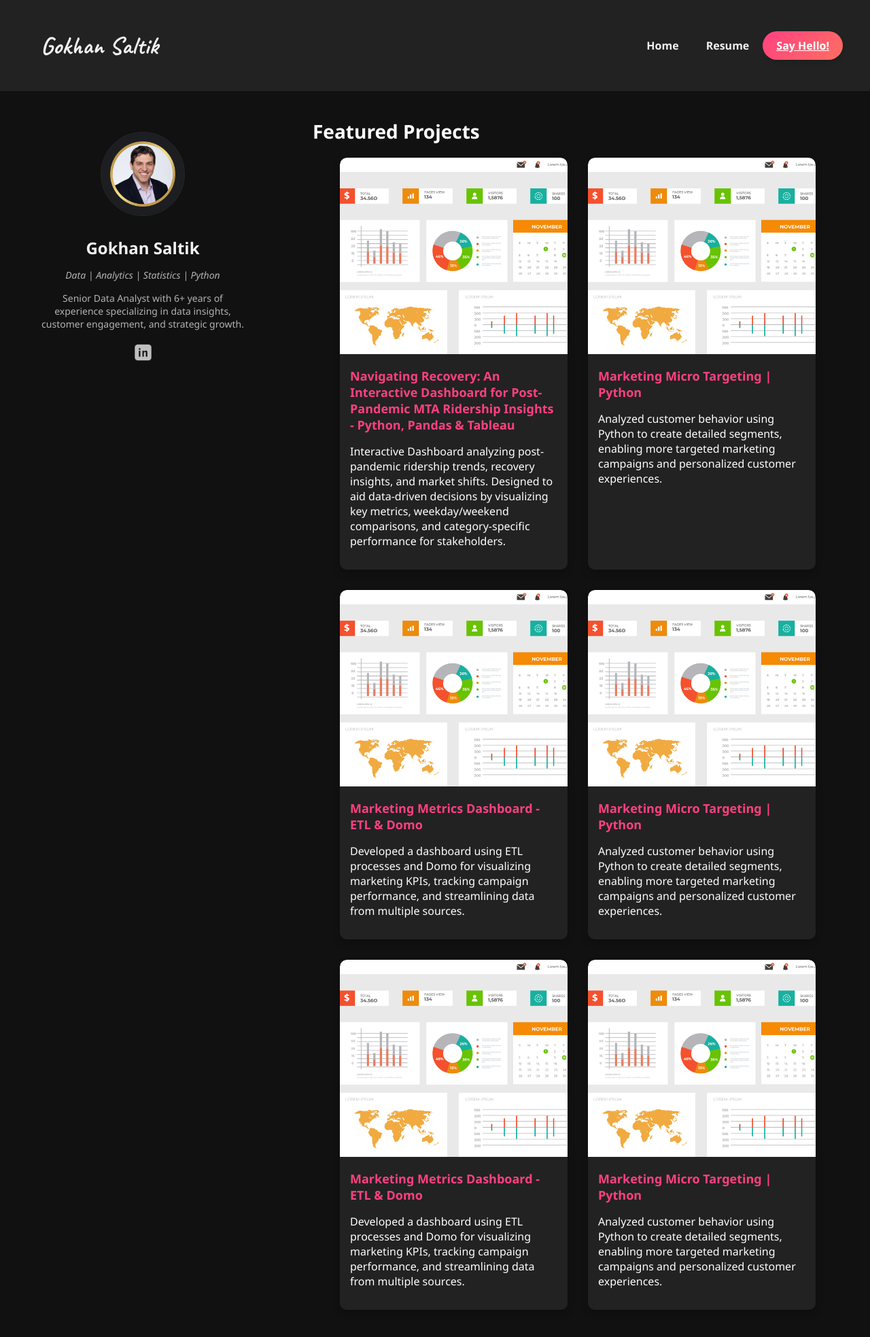
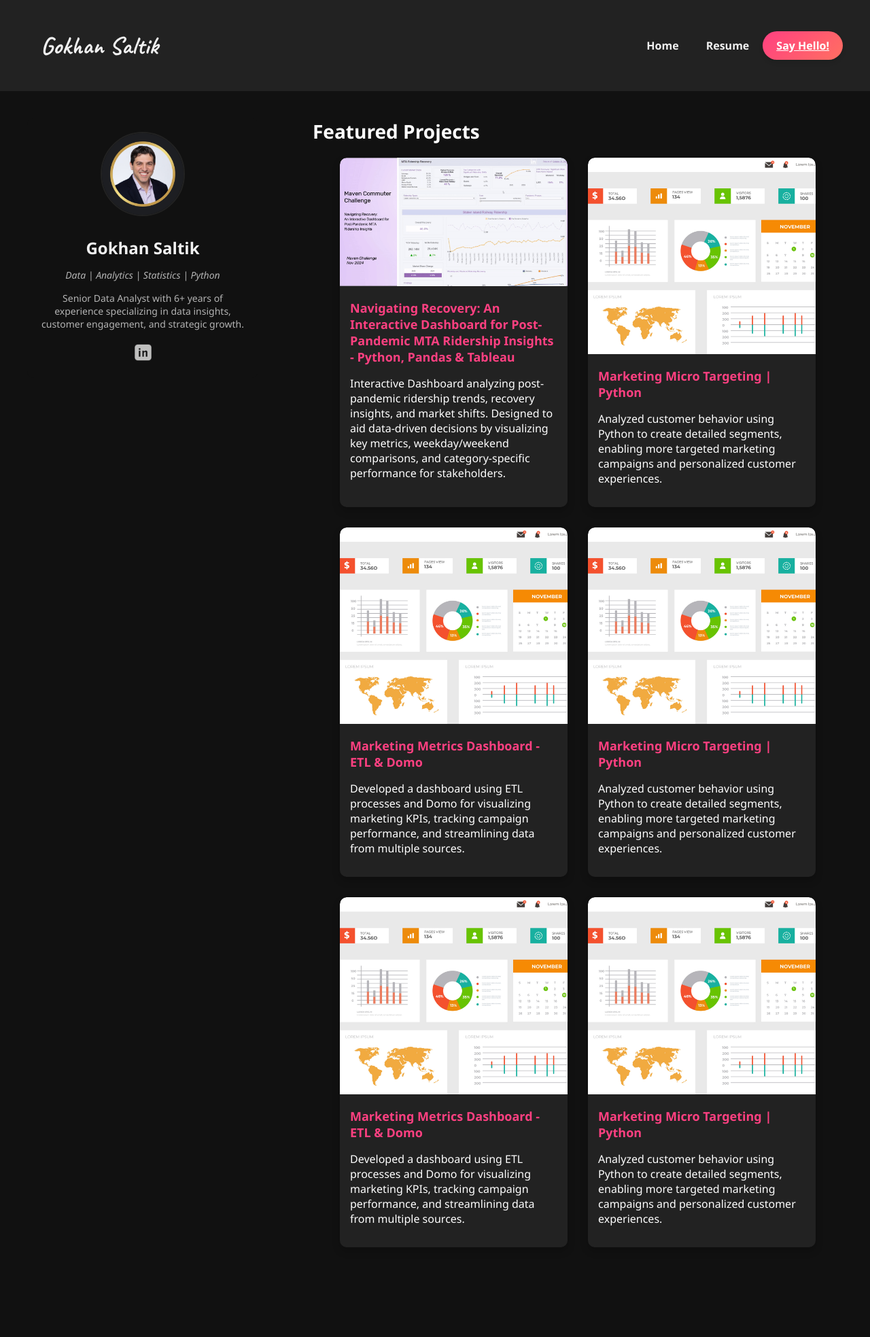
Before and after one commit to saltikg/portfolio, a Jekyll site: the page built from index.html, in a window 1280 px wide. Shown: the whole page at 68% size. Built offline with Jekyll 4.4.1, drawn with Linux system fonts in a browser that asks for light colours; after the commit the page ends 1875 px from its top, so only the background shows below that.

Commit message:
Update index.html

```diff
--- a/index.html
+++ b/index.html
@@ -9,7 +9,7 @@ title: Gokhan Saltik Home
 
         <!-- Project 1: Marketing Metrics Dashboard test test test -->
 <div class="project-item">
-    <img src="assets/img/dashboard-1.png" alt="Marketing Metrics Dashboard">
+    <img src="assets/img/maven_main_gifv2.gif" alt="Marketing Metrics Dashboard">
     <div class="project-content">
         <a href="projects/Interactive_Dashboard_Pandemic" class="project-link">Navigating Recovery: An Interactive Dashboard for Post-Pandemic MTA Ridership Insights - Python, Pandas & Tableau</a>
         <p class="project-desc">Interactive Dashboard analyzing post-pandemic ridership trends, recovery insights, and market shifts. Designed to aid data-driven decisions by visualizing key metrics, weekday/weekend comparisons, and category-specific performance for stakeholders.</p>
```
